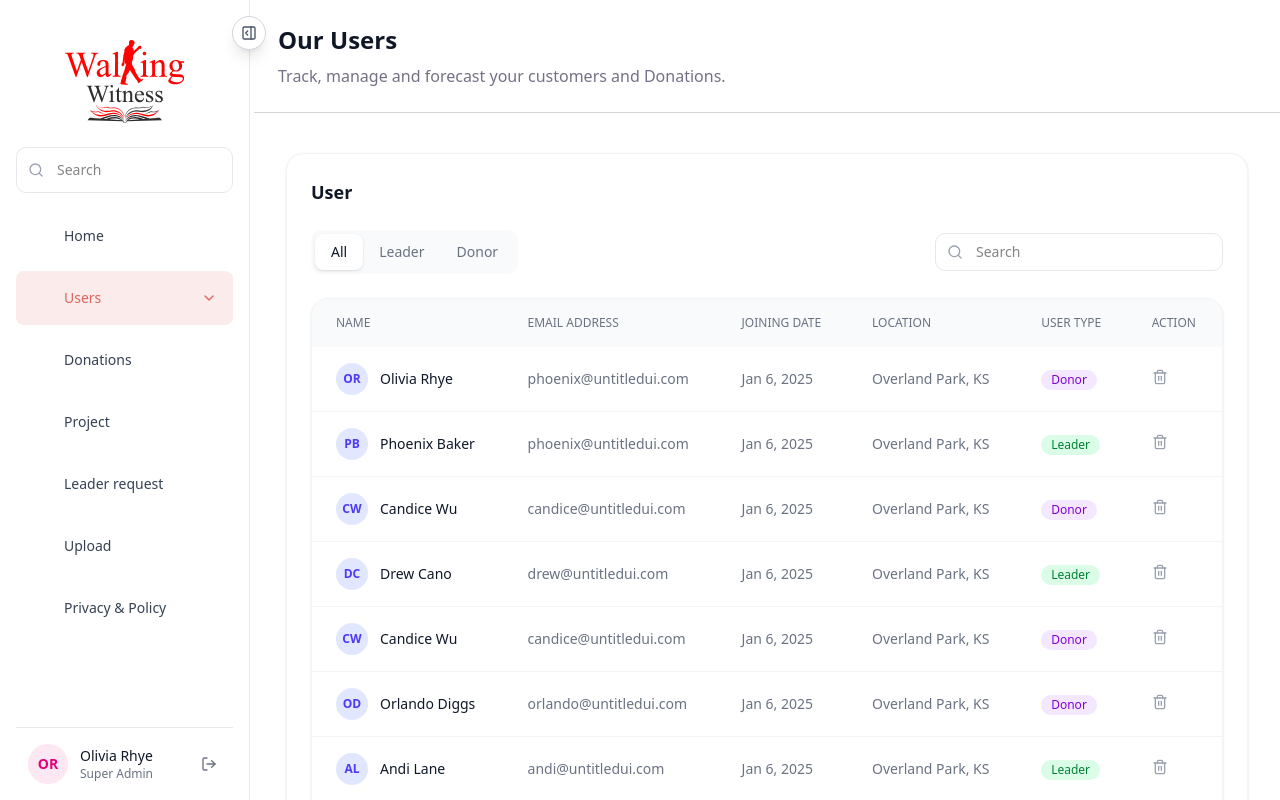
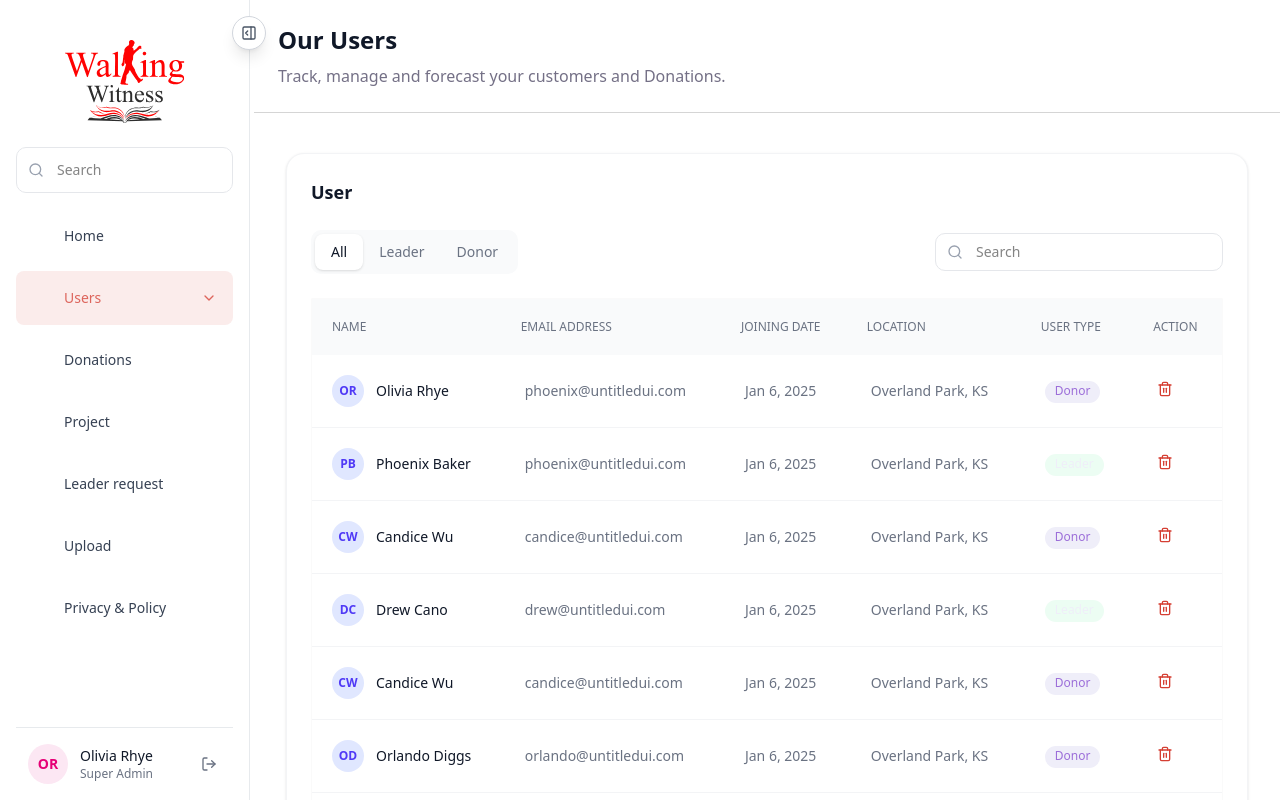
Before and after one commit to nrbnayon/walking-witness, a Next.js app: page /users in a window 1280 px wide. Built offline with nearby package versions, Linux system fonts and the light colour scheme; no server answers; some icons are missing.

Commit message:
feat: add dashboard overview page, user table, and badge component, and include favicon.

```diff
--- a/app/(dashboard)/overview/page.tsx
+++ b/app/(dashboard)/overview/page.tsx
@@ -23,8 +23,8 @@ export default function OverviewPage() {
       </div>
 
       {/* Recent Users Table */}
-      <div>
-        <h2 className="text-lg font-semibold text-gray-900 dark:text-white mb-4">All User</h2>
+      <div className="bg-white rounded-xl shadow-xs border border-[#E9EAEB]">
+        <h2 className="text-lg font-semibold text-primary p-5">All User</h2>
         <UsersTable limit={5} />
       </div>
       </div>
--- a/components/Dashboard/Shared/Badge.tsx
+++ b/components/Dashboard/Shared/Badge.tsx
@@ -9,15 +9,15 @@ interface BadgeProps {
 export function Badge({ children, variant = "default", className }: BadgeProps) {
   const variants = {
     default: "bg-gray-100 text-gray-800 dark:bg-gray-700 dark:text-gray-300",
-    leader: "bg-green-100 text-green-700 dark:bg-green-900/30 dark:text-green-400",
-    donor: "bg-purple-100 text-purple-700 dark:bg-purple-900/30 dark:text-purple-400",
+    leader: "bg-[#ECFDF3] text-[#EFEEF9] dark:bg-green-900/30 dark:text-green-400",
+    donor: "bg-[#EFEEF9] text-[#9C6ED9] dark:bg-purple-900/30 dark:text-purple-400",
     neutral: "bg-gray-50 text-gray-600 dark:bg-gray-800 dark:text-gray-400",
   };
 
   return (
     <span
       className={cn(
-        "inline-flex items-center px-2.5 py-0.5 rounded-full text-xs font-medium",
+        "inline-flex items-center px-2.5 pt-0.5 pb-1 rounded-full text-xs font-medium",
         variants[variant],
         className
       )}
--- a/components/Dashboard/Users/UsersTable.tsx
+++ b/components/Dashboard/Users/UsersTable.tsx
@@ -21,7 +21,7 @@ export function UsersTable({ limit, filter = "All", showPagination = false }: Us
   const displayUsers = limit ? filteredUsers.slice(0, limit) : filteredUsers;
 
   return (
-    <div className="bg-white dark:bg-gray-800 rounded-2xl shadow-sm border border-gray-100 dark:border-gray-700 overflow-hidden">
+    <div className="bg-white dark:bg-gray-800 rounded-b-xl shadow-none border border-[#FAFAFA] dark:border-gray-700 overflow-hidden">
         {/* Table Header Wrapper used in Home page, but maybe handled outside? Design has "All User" inside the card-like container?
             In Home page, "All User" is a heading above the table interactions.
             I'll render the table content here.
@@ -30,18 +30,18 @@ export function UsersTable({ limit, filter = "All", showPagination = false }: Us
         <table className="w-full text-sm text-left">
           <thead className="text-xs text-gray-500 dark:text-gray-400 bg-gray-50 dark:bg-gray-700/50 uppercase">
             <tr>
-              <th className="px-6 py-4 font-medium">Name</th>
-              <th className="px-6 py-4 font-medium">Email address</th>
-              <th className="px-6 py-4 font-medium">Joining Date</th>
-              <th className="px-6 py-4 font-medium">Location</th>
-              <th className="px-6 py-4 font-medium">User type</th>
-              <th className="px-6 py-4 font-medium">Action</th>
+              <th className="p-5 font-medium">Name</th>
+              <th className="p-5 font-medium">Email address</th>
+              <th className="p-5 font-medium">Joining Date</th>
+              <th className="p-5 font-medium">Location</th>
+              <th className="p-5 font-medium">User type</th>
+              <th className="p-5 font-medium">Action</th>
             </tr>
           </thead>
           <tbody className="divide-y divide-gray-100 dark:divide-gray-700">
             {displayUsers.map((user, idx) => (
               <tr key={`${user.id}-${idx}`} className="hover:bg-gray-50 dark:hover:bg-gray-700/50 transition-colors">
-                <td className="px-6 py-4">
+                <td className="p-5">
                   <Link href={`/users/${user.id}`} className="flex items-center gap-3 group">
                    <div className="w-8 h-8 rounded-full bg-gray-200 flex-shrink-0 overflow-hidden">
                        {/* Using key as simplified generic avatar seed or similar if no real image */}
@@ -60,7 +60,7 @@ export function UsersTable({ limit, filter = "All", showPagination = false }: Us
                 </td>
                 <td className="px-6 py-4">
                   <button className="text-gray-400 hover:text-red-500 transition-colors">
-                    <Trash2 className="w-4 h-4" />
+                    <Trash2 className="w-4 h-4 text-red" />
                   </button>
                 </td>
               </tr>
```
Also changed, not shown: 1 other file (tests, documents, lock files or other folders).
